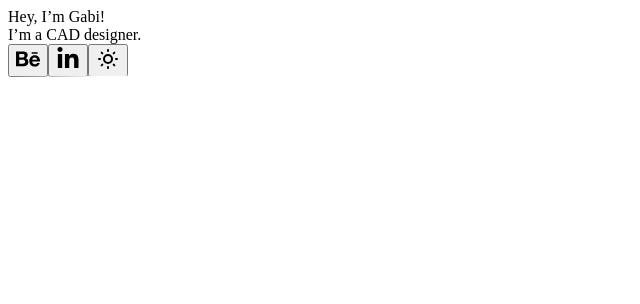
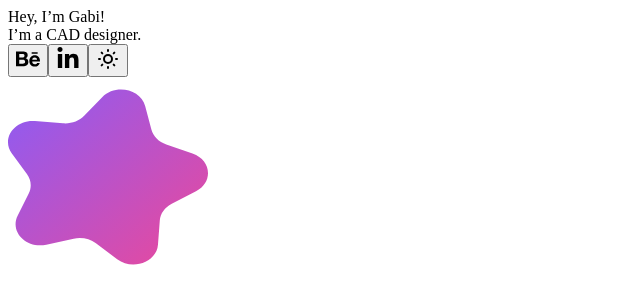
Before and after one commit to brenobaptista/gabi, a Next.js app: page / in a window 1280 px wide. Shown: the top 304 px of the page, without its empty margins (0-640 px from the left). Built offline with nearby package versions, Linux system fonts and the light colour scheme.

Commit message:
Added Splotch svg to Hero

```diff
--- a/src/components/Hero.tsx
+++ b/src/components/Hero.tsx
@@ -2,22 +2,23 @@ import Theme from './Theme'
 
 import Behance from './icons/Behance'
 import LinkedIn from './icons/LinkedIn'
+import Splotch from './icons/Splotch'
 
 const Hero = (): JSX.Element => (
   <header
     className='bg-indigo-200 dark:bg-gray-800'
     style={{ clipPath: 'polygon(0 0, 100% 0, 100% 80%, 0 100%)' }}
   >
-    <div className='flex items-center container mx-auto h-screen px-8 md:px-24'>
+    <div className='lg:flex items-center justify-around text-center lg:text-left container mx-auto h-screen pt-16'>
       <div>
-        <div className='text-4xl md:text-7xl font-bold'>
+        <div className='text-4xl sm:text-7xl font-bold'>
           Hey, I’m{' '}
           <span className='text-transparent bg-clip-text bg-gradient-to-br from-purple-500 to-pink-500'>
             Gabi
           </span>
           !
         </div>
-        <div className='text-2xl md:text-6xl font-bold pb-8'>
+        <div className='text-2xl sm:text-6xl font-bold pb-8'>
           I’m a{' '}
           <span className='text-transparent bg-clip-text bg-gradient-to-br from-purple-500 to-pink-500'>
             CAD designer
@@ -52,6 +53,9 @@ const Hero = (): JSX.Element => (
         </button>
         <Theme className='w-10 h-10 p-2 hover:opacity-75 rounded bg-gradient-to-br from-purple-500 to-pink-500' />
       </div>
+      <div className='flex justify-around pt-16 lg:pt-0'>
+        <Splotch width={200} height={200} />
+      </div>
     </div>
   </header>
 )
--- /dev/null
+++ b/src/components/icons/Splotch.tsx
@@ -0,0 +1,27 @@
+interface Props {
+  width: number
+  height: number
+}
+
+const Splotch = ({ width, height }: Props): JSX.Element => (
+  <svg
+    xmlns='http://www.w3.org/2000/svg'
+    viewBox='0 0 512 512'
+    width={width}
+    height={height}
+  >
+    <title>Logo</title>
+    <defs>
+      <linearGradient id='lgrad' x1='0%' y1='0%' x2='100%' y2='100%'>
+        <stop offset='0' style={{ stopColor: '#8B5CF6' }} />
+        <stop offset='1' style={{ stopColor: '#EC4899' }} />
+      </linearGradient>
+    </defs>
+    <path
+      d='M472.29 195.89l-67.06-22.95c-19.28-6.6-33.54-20.92-38.14-38.3L351.1 74.19c-11.58-43.77-76.57-57.13-109.98-22.62l-46.14 47.67c-13.26 13.71-33.54 20.93-54.2 19.31l-71.88-5.62c-52.05-4.07-86.93 44.88-59.03 82.83l38.54 52.42c11.08 15.07 12.82 33.86 4.64 50.24L24.62 355.4c-20.59 41.25 22.84 84.87 73.49 73.81l69.96-15.28c20.11-4.39 41.45 0 57.07 11.73l54.32 40.83c39.32 29.56 101.04 7.57 104.45-37.22l4.7-61.86c1.35-17.79 12.8-33.86 30.63-42.99l62-31.74c44.88-22.96 39.59-80.17-8.95-96.79z'
+      fill='url(#lgrad)'
+    />
+  </svg>
+)
+
+export default Splotch
```
